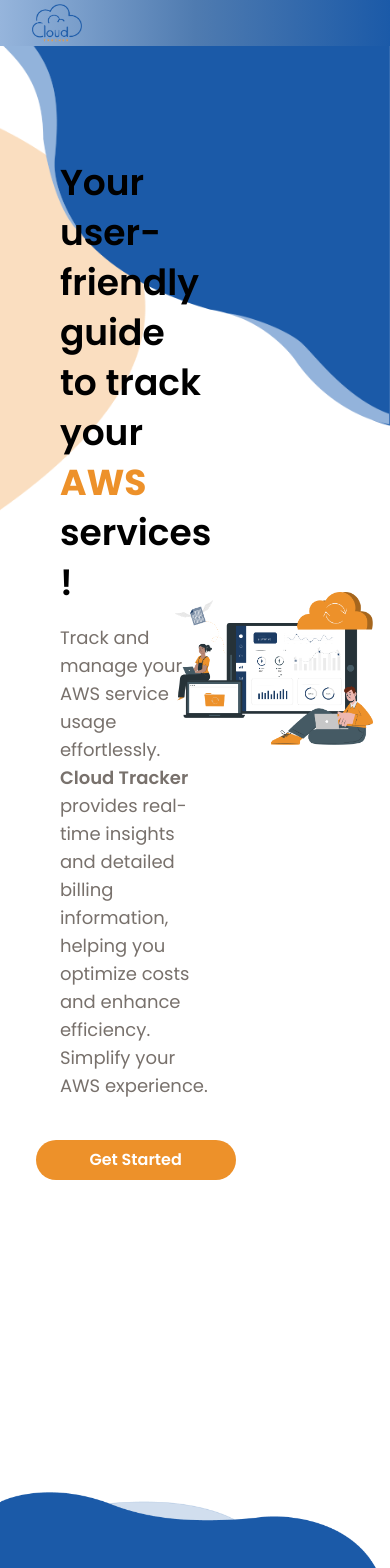
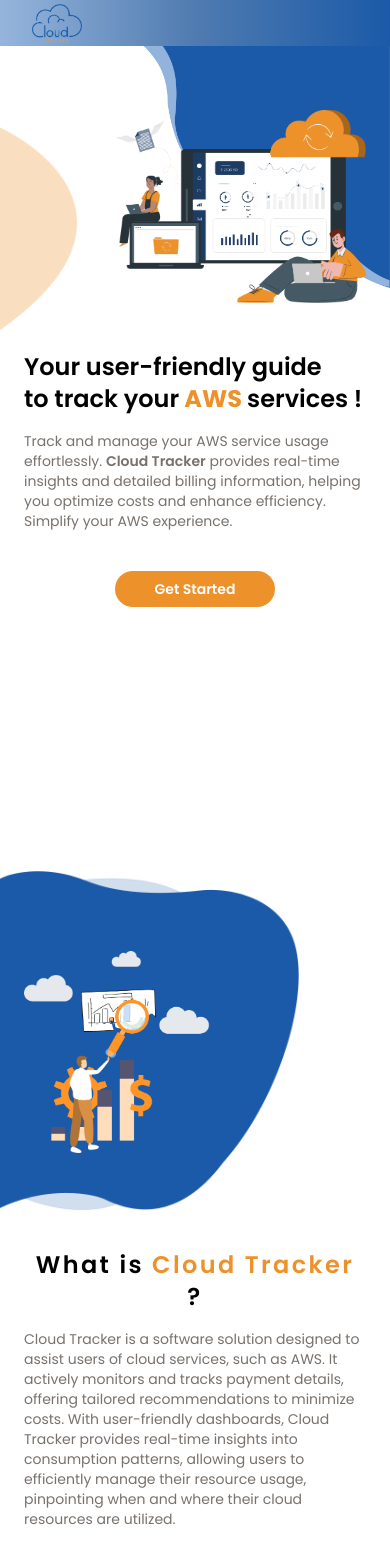
Before and after one commit to basemsala7/Cloud-Tracker-Frontend, a React (Vite) app: page /#/ in a window 390 px wide. Shown: the top 1568 px of the page. Built offline with nearby package versions, Linux system fonts and the light colour scheme; some icons are missing; a web font is replaced by a local one.

Commit message:
*set responsive design to Home Page for mobile

```diff
--- a/src/ui/Button.tsx
+++ b/src/ui/Button.tsx
@@ -14,7 +14,7 @@
 
 const Sizes: any = {
   l: "w-[140px] py-2 tablet:w-[120px] tablet:py-1 mobile:w-[120px] mobile:py-1",
-  xl: "w-[200px] py-2",
+  xl: "w-[200px] py-2 mobile:w-[160px] mobile:text-sm",
 };
 
 const Button = ({ children, type = "primary", size = "l", onClick }: Props) => {
--- a/src/ui/Home/About.tsx
+++ b/src/ui/Home/About.tsx
@@ -3,21 +3,25 @@
 
 const About = () => {
   return (
-    <div className="relative z-50 mt-[200px] flex items-center justify-between py-28 pl-10 pr-32 tablet:flex-col tablet:gap-24 tablet:px-24">
+    <div className="relative z-50 mt-[200px] flex items-center justify-between py-28 pl-10 pr-32 mobile:flex-col mobile:gap-24 mobile:px-6 mobile:py-20 tablet:flex-col tablet:gap-24 tablet:px-24">
       <img
         src={wave}
         alt="banner"
-        className="absolute left-[-1px] top-0 w-[600px] tablet:w-[450px]"
+        className="absolute left-[-1px] top-0 w-[600px] mobile:w-[300px] tablet:w-[450px]"
       />
 
-      <img className="z-50 w-[500px] tablet:w-[350px] tablet:self-start" src={banner2nd} alt="" />
-      <div className="z-50 flex w-[45%] tablet:w-full flex-col items-center justify-between gap-10">
+      <img
+        className="z-50 w-[500px] mobile:w-[200px] mobile:self-start tablet:w-[350px] tablet:self-start"
+        src={banner2nd}
+        alt=""
+      />
+      <div className="z-50 flex w-[45%] flex-col items-center justify-between gap-10 mobile:w-full tablet:w-full">
         <div className="space-y-4">
-          <p className="z-50 text-4xl font-semibold leading-[50px] tracking-widest tablet:text-3xl">
+          <p className="z-50 text-4xl font-semibold leading-[50px] tracking-widest mobile:text-center mobile:text-2xl  tablet:text-center tablet:text-3xl">
             What is{" "}
             <span className="text-linearOrange-200 "> Cloud Tracker </span>?
           </p>
-          <p className=" text-lg text-stone-500">
+          <p className=" text-lg text-stone-500 mobile:text-sm">
             Cloud Tracker is a software solution designed to assist users of
             cloud services, such as AWS. It actively monitors and tracks payment
             details, offering tailored recommendations to minimize costs. With
--- a/src/ui/Home/Intro.tsx
+++ b/src/ui/Home/Intro.tsx
@@ -6,25 +6,25 @@
 
 const Intro = () => {
   return (
-    <div className="relative z-40 flex items-center justify-between tablet:flex-col-reverse tablet:gap-12 px-24 py-28">
+    <div className="relative z-40 flex items-center justify-between px-24 py-28 mobile:flex-col-reverse mobile:gap-12 mobile:px-6 mobile:py-16 tablet:flex-col-reverse tablet:gap-12 tablet:py-16">
       <img
-        className="absolute left-[-1px] top-20 w-[150px] tablet:w-[100px]"
+        className="absolute left-[-1px] top-20 w-[150px] mobile:w-[80px] tablet:w-[100px]"
         src={leftbannar}
         alt=""
       />
       <img
-        className="absolute right-0 top-[-4px] z-0 w-[900px] tablet:w-[500px]"
+        className="absolute right-0 top-[-4px] z-0 w-[900px] mobile:w-[250px] tablet:w-[500px]"
         src={bannerbackground}
         alt=""
       />
-      <div className="z-50 flex w-[40%] tablet:w-full flex-col items-center justify-between gap-10">
+      <div className="z-50 flex w-[40%] flex-col items-center justify-between gap-10 mobile:w-full tablet:w-full">
         <div className="space-y-4">
-          <p className="z-50 text-4xl font-semibold leading-[50px] tablet:text-3xl">
+          <p className="z-50 text-4xl font-semibold leading-[50px] mobile:text-2xl tablet:text-3xl">
             Your user-friendly guide <br /> to track your
             <span className="font-bold text-linearOrange-200"> AWS </span>
             services !
           </p>
-          <p className=" text-lg text-stone-500">
+          <p className=" text-lg text-stone-500 mobile:text-sm">
             Track and manage your AWS service usage effortlessly.{" "}
             <span className="font-semibold">Cloud Tracker</span> provides
             real-time insights and detailed billing information, helping you
@@ -35,7 +35,11 @@
           <Button size="xl">Get Started</Button>
         </Link>
       </div>
-      <img className="z-50 w-[650px] tablet:w-[450px] tablet:self-end" src={bannerimage} alt="" />
+      <img
+        className="z-50 w-[650px] mobile:w-[250px] mobile:self-end tablet:w-[450px] tablet:self-end"
+        src={bannerimage}
+        alt=""
+      />
     </div>
   );
 };
--- a/src/ui/Home/Service.tsx
+++ b/src/ui/Home/Service.tsx
@@ -20,15 +20,15 @@
           SERVICE WE PROVIDE
         </p>
 
-        <div className="relative z-50 mt-[10px] flex items-center justify-between py-28 pl-10 pr-32 tablet:flex-col tablet:gap-12 tablet:px-24">
-          <img className="z-50 w-[600px] tablet:w-[450px]" src={pana3} alt="" />
-          <div className="z-50 flex w-[45%] flex-col items-center justify-between gap-10 tablet:w-full">
+        <div className="relative z-50 mt-[10px] flex items-center justify-between py-28 pl-10 pr-32 mobile:flex-col mobile:gap-12 mobile:px-8 tablet:flex-col tablet:gap-12 tablet:px-24">
+          <img className="z-50 w-[600px] tablet:w-[450px] mobile:w-[300px]" src={pana3} alt="" />
+          <div className="z-50 flex w-[45%] flex-col items-center justify-between gap-10 mobile:w-full tablet:w-full">
             <div className="space-y-4">
-              <p className="z-50 text-4xl font-semibold leading-[50px] tracking-[5px] tablet:text-3xl">
+              <p className="z-50 text-4xl font-semibold leading-[50px] tracking-[5px] mobile:text-center mobile:text-2xl mobile:tracking-wide tablet:text-center tablet:text-3xl">
                 {" "}
                 Educational Resources{" "}
               </p>
-              <p className=" text-xl text-stone-500">
+              <p className=" text-xl text-stone-500 mobile:text-sm">
                 Dive into the world of AWS with our insightful blog section at
                 Cloud Tracker . Whether you're a beginner or an expert, our
                 educational resources cater to all level of familiarity with
@@ -46,14 +46,14 @@
       </div>
 
       {/* section 2 */}
-      <div className="relative z-50 mb-80 mt-[10px] flex items-center justify-between py-28 pl-32 pr-20 tablet:flex-col-reverse tablet:gap-12 tablet:px-24">
-        <div className="z-50 flex w-[45%] flex-col items-center justify-between gap-10 tablet:w-full">
+      <div className="relative z-50 mb-80 mobile:mb-64 mt-[10px] flex items-center justify-between py-28 pl-32 pr-20 tablet:flex-col-reverse tablet:gap-12 tablet:px-24 mobile:flex-col-reverse mobile:gap-12 mobile:px-8">
+        <div className="z-50 flex w-[45%] flex-col items-center justify-between gap-10 mobile:w-full tablet:w-full">
           <div className="space-y-4">
-            <p className="z-50 text-4xl font-semibold leading-[50px] tracking-[5px] tablet:text-3xl">
+            <p className="z-50 text-4xl font-semibold leading-[50px] tracking-[5px] mobile:text-center mobile:text-2xl mobile:tracking-wide tablet:text-center tablet:text-3xl">
               {" "}
               Cost & usage tracking{" "}
             </p>
-            <p className=" text-xl text-stone-500">
+            <p className=" text-xl text-stone-500 mobile:text-sm">
               Optimize your AWS expenses effortlessly with Cloud Tracker. Our
               advanced recommendation system analyzes your usage patterns and
               suggests smart adjustments, such as resizing services to match
@@ -67,9 +67,9 @@
             Go To Dashboard
           </Button>
         </div>
-        <img className="z-50 w-[450px] tablet:w-[350px]" src={pana4} alt="" />
+        <img className="z-50 w-[450px] tablet:w-[350px] mobile:w-[250px]" src={pana4} alt="" />
         <img
-          className="absolute bottom-[-130px] right-[-1px] z-0 w-[120px] tablet:w-[80px]"
+          className="absolute bottom-[-130px] right-[-1px] z-0 w-[120px] tablet:w-[80px] mobile:w-[70px]"
           src={pen2}
           alt=""
         />
--- a/tailwind.config.js
+++ b/tailwind.config.js
@@ -20,7 +20,7 @@
       },
       screens:{
         'mobile' : {'max' : '768px'} ,
-        'tablet' : {'min': '769px' , 'max' : '1024px'}
+        'tablet' : {'min': '769px' , 'max' : '1400px'},
       }
     },
   },
```
